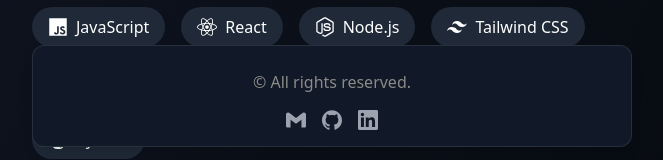
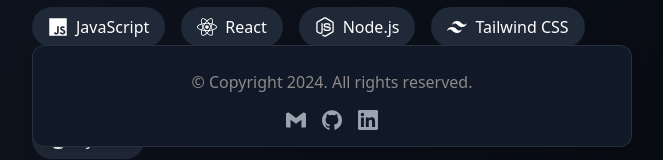
Before and after one commit to samh7/portfolio, a React (Vite) app: page / in a window 1280 px wide. Shown: the part 637-797 px from the top of the page, without its empty margins (308-971 px from the left). Built offline with nearby package versions, Linux system fonts and the light colour scheme.

Commit message:
Refactor copyright year in Footer component

```diff
--- a/src/components/Footer.jsx
+++ b/src/components/Footer.jsx
@@ -84,7 +84,7 @@ const Footer = ({ fadeIn }) => {
           animate={{ opacity: isExpanded ? 1 : 0 }}
           transition={{ duration: 0.3 }}
         >
-          <p className="mt-2 mix-blend-difference">© All rights reserved.</p>
+          <p className="mt-2 mix-blend-difference">© Copyright {new Date().getFullYear()}. All rights reserved.</p>
           <div className="mt-4 flex justify-center space-x-4">
             <a
               href="mailto:sylvestersila6@gmail.com"
```
